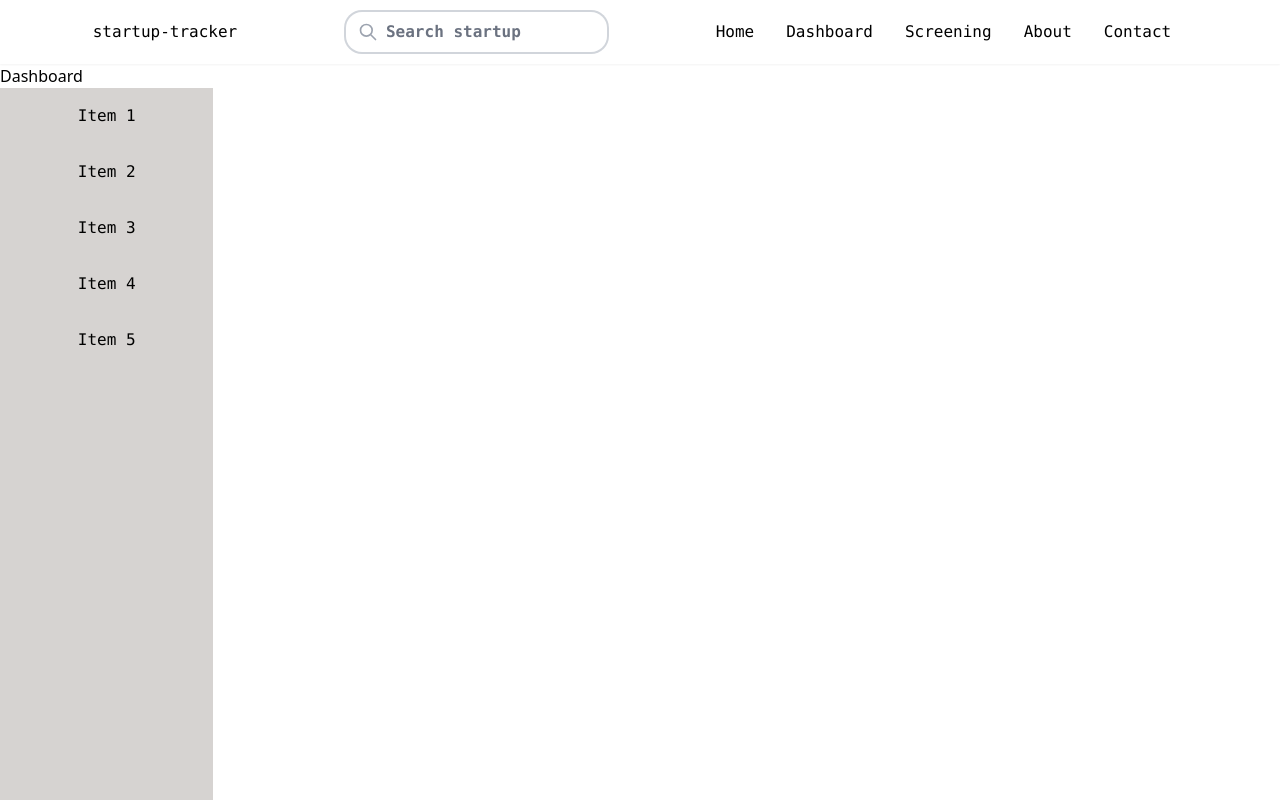
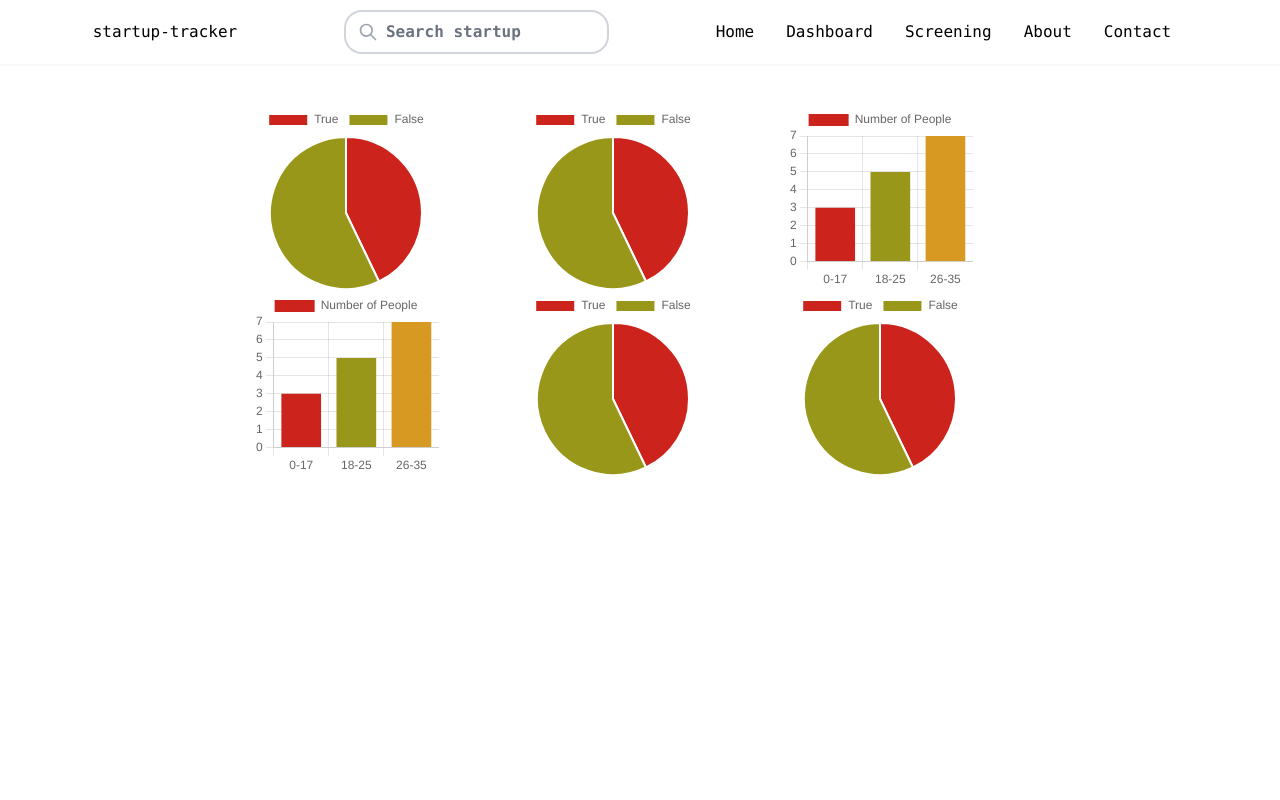
Before and after one commit to klau24/startup-tracker, a React (Create React App) app: page /dashboard in a window 1280 px wide. Shown: the top 800 px of the page. Built offline with nearby package versions, Linux system fonts and the light colour scheme.

Commit message:
displaying test graphs to screen

```diff
--- a/package.json
+++ b/package.json
@@ -7,7 +7,10 @@
       "@testing-library/jest-dom": "^5.16.4",
       "@testing-library/react": "^13.2.0",
       "@testing-library/user-event": "^13.5.0",
+      "chart.js": "^3.7.1",
+      "express": "^4.18.1",
       "react": "^18.1.0",
+      "react-chartjs-2": "^4.1.0",
       "react-dom": "^18.1.0",
       "react-router-dom": "^6.3.0",
       "react-scripts": "5.0.1",
--- a/src/components/pages/Dashboard.js
+++ b/src/components/pages/Dashboard.js
@@ -1,7 +1,132 @@
 import React from 'react'
+import {
+   Chart as ChartJS,
+   CategoryScale,
+   LinearScale,
+   BarElement,
+   Title,
+   Tooltip,
+   Legend,
+   ArcElement,
+} from 'chart.js'
+import { Bar, Pie } from 'react-chartjs-2'
+
+ChartJS.register(
+   CategoryScale,
+   LinearScale,
+   BarElement,
+   Title,
+   Tooltip,
+   Legend,
+   ArcElement
+)
 
 function Dashboard() {
-   return <div>Dashboard</div>
+   return (
+      <div className="h-screen w-5/6 justify-center flex">
+         <div className="h-1/3 w-1/4 p-10 ml-40">
+            <Pie
+               data={{
+                  labels: ['True', 'False'],
+                  datasets: [
+                     {
+                        label: 'Number of People',
+                        data: [30, 40],
+                        backgroundColor: ['#cc241d', '#98971a'],
+                     },
+                  ],
+               }}
+               options={{ responsive: true, maintainAspectRatio: false }}
+            />
+
+            <Bar
+               data={{
+                  labels: ['0-17', '18-25', '26-35'],
+                  datasets: [
+                     {
+                        label: 'Number of People',
+                        data: [3, 5, 7],
+                        backgroundColor: [
+                           '#cc241d',
+                           '#98971a',
+                           '#d79921',
+                           '#458588',
+                           '#b16286',
+                        ],
+                     },
+                  ],
+               }}
+               options={{ responsive: true, maintainAspectRatio: false }}
+            />
+         </div>
+
+         <div className="h-1/3 w-1/4 p-10">
+            <Pie
+               data={{
+                  labels: ['True', 'False'],
+                  datasets: [
+                     {
+                        label: 'Number of People',
+                        data: [30, 40],
+                        backgroundColor: ['#cc241d', '#98971a'],
+                     },
+                  ],
+               }}
+               options={{ responsive: true, maintainAspectRatio: false }}
+            />
+
+            <Pie
+               data={{
+                  labels: ['True', 'False'],
+                  datasets: [
+                     {
+                        label: 'Number of People',
+                        data: [30, 40],
+                        backgroundColor: ['#cc241d', '#98971a'],
+                     },
+                  ],
+               }}
+               options={{ responsive: true, maintainAspectRatio: false }}
+            />
+         </div>
+
+         <div className="h-1/3 w-1/4 p-10">
+            <Bar
+               data={{
+                  labels: ['0-17', '18-25', '26-35'],
+                  datasets: [
+                     {
+                        label: 'Number of People',
+                        data: [3, 5, 7],
+                        backgroundColor: [
+                           '#cc241d',
+                           '#98971a',
+                           '#d79921',
+                           '#458588',
+                           '#b16286',
+                        ],
+                     },
+                  ],
+               }}
+               options={{ responsive: true, maintainAspectRatio: false }}
+            />
+
+            <Pie
+               data={{
+                  labels: ['True', 'False'],
+                  datasets: [
+                     {
+                        label: 'Number of People',
+                        data: [30, 40],
+                        backgroundColor: ['#cc241d', '#98971a'],
+                     },
+                  ],
+               }}
+               options={{ responsive: true, maintainAspectRatio: false }}
+            />
+         </div>
+      </div>
+   )
 }
 
 export default Dashboard
--- a/src/components/sidebar/Sidebar.js
+++ b/src/components/sidebar/Sidebar.js
@@ -3,7 +3,7 @@ import { SidebarData } from './SidebarData'
 
 function Sidebar() {
    return (
-      <div className="h-screen w-1/6 font-mono bg-stone-300">
+      <div className="h-screen w-1/6 font-mono bg-stone-100">
          <ul className="h-auto w-full p-0">
             {SidebarData.map((item, key) => {
                return (
```
Also changed, not shown: 2 other files (tests, documents, lock files or other folders).
